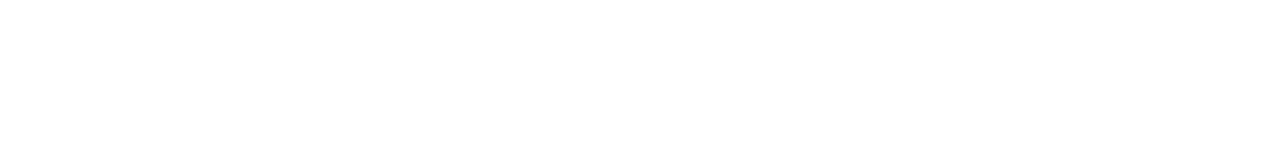
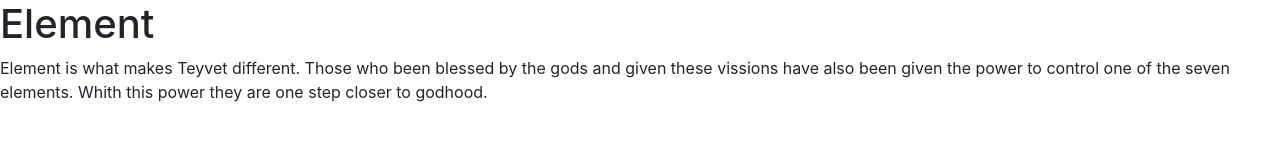
Before and after one commit to Chackwalla/Paulin_Utkham_Webb_TE19D, a plain HTML site: page Boothstrap_upg1/index.html in a window 1280 px wide. Drawn offline with Linux system fonts and the light colour scheme; files that its build step writes are made by us from their sources.

Commit message:
I'm not sure what Imma do

```diff
--- a/Boothstrap_upg1/index.html
+++ b/Boothstrap_upg1/index.html
@@ -10,10 +10,13 @@
 
 <body>
     <div id="Element">
-        <div></div>
+        <div class="content">
+            <h1>Element</h1>
+            <p>Element is what makes Teyvet different. Those who been blessed by the gods and given these vissions have also been given the power to control one of the seven elements. Whith this power they are one step closer to godhood.</p>
+        </div>
     </div>
 
-    <!--Up top first-->
+    <!-- Up top first -->
     <div id="HTML">
         <div></div>
     </div>
```
